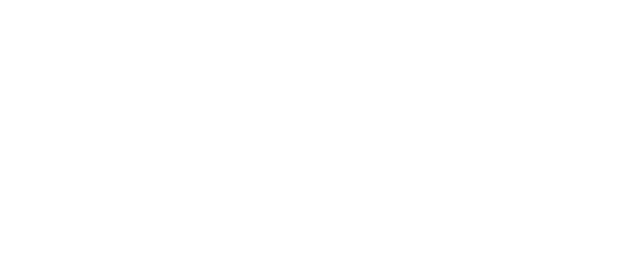
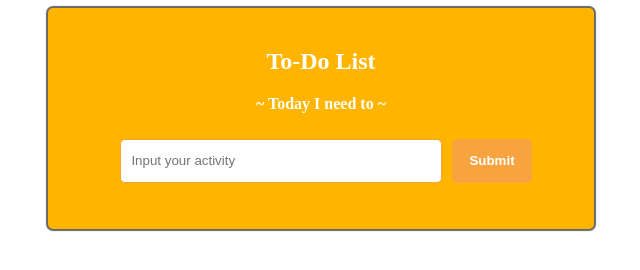
Before and after one commit to dts-kominfo-rea2a/challenge-08-Khoirul02, a website: page index.html in a window 1280 px wide. Shown: the whole page, without its empty margins (319-959 px from the left). Drawn offline with Linux system fonts and the light colour scheme.

Commit message:
fix challenge v-1

```diff
--- a/index.html
+++ b/index.html
@@ -5,18 +5,26 @@
     <meta http-equiv="X-UA-Compatible" content="IE=edge" />
     <meta name="viewport" content="width=device-width, initial-scale=1.0" />
     <title>Challenge - DOM</title>
+    <link rel="stylesheet" href="./style.css">
   </head>
   <body>
     <div id="app">
       <!-- TODO: Buatlah sebuah header dengan id todo-title -->
       <!-- TODO: Buatlah sebuah subtitle dengan id todo-subtitle -->
-
+      <h2 id="todo-title"></h2>
+      <h3 id="todo-subtitle"></h3>
       <!-- Section: input -->
       <!-- TODO: Buatlah sebuah input bertipe text dengan id todo-input -->
       <!-- TODO: Buatlah sebuah button dengan id todo-submit -->
-
+      <section id="center">
+        <input id="todo-input" type="text" name="input" placeholder="Input your activity">
+        <button id="todo-submit">Submit</button>
+      </section>
       <!-- Section output -->
       <!-- TODO: Buatlah sebuah <ul> dengan id todo-output -->
+      <section>
+        <ul id="todo-output"></ul>
+      </section>
     </div>
 
     <!-- ! Untuk tantangan ini, script jangan diubah ke external js yah ! -->
@@ -25,17 +33,37 @@
       let button;
       let input;
       let output;
-
+      let btnOnKeyPress;
+      let title = document.createTextNode('To-Do List');
+      let subtitle = document.createTextNode('~ Today I need to ~');
+      document.getElementById('todo-title').appendChild(title);
+      document.getElementById('todo-subtitle').appendChild(subtitle);
       // TODO: Buatlah sebuah fungsi dengan nama fnClickHandler
       // Fungsi yang digunakan untuk menambahkan tulisan
       // Jangan ubah cara deklarasi fungsinya, cukup isi saja
-      function fnClickHandler(toDoItem) {}
+      function fnClickHandler(toDoItem) {
+        output = document.createElement('li');
+        input = document.getElementById('todo-input').value;
+        result = document.createTextNode(input);
+        output.appendChild(result);
+        document.getElementById('todo-output').append(output);
+        // clear input form
+        document.getElementById('todo-input').value='';
+      }
 
       // TODO: register event onclick / addEventListener untuk button
+      button = document.getElementById('todo-submit');
       // akan menjalankan fungsi fnClickHandler
+      button.addEventListener('click', fnClickHandler);
 
       // TODO: register event onkeypress / addEventListener untuk input
+      btnOnKeyPress = document.getElementById('todo-input');
       // sehingga saat di input ditekan enter akan menjalankan fungsi fnClickHandler juga
+      btnOnKeyPress.addEventListener('keypress', (event) => {
+        if (event.key === 'Enter' || event.keyCode === 13) {
+          fnClickHandler();
+        }
+      });
     </script>
   </body>
 </html>
--- /dev/null
+++ b/style.css
@@ -0,0 +1,48 @@
+#app {
+   box-shadow: 0px 0px 1px 2px #666666;
+   border-radius: 5px;
+   padding: 20px;
+   background-color: #FFb500;
+   margin: 0 auto;
+   width: 40%;
+}
+
+#center {
+    display: flex;
+    justify-content: center;
+}
+
+#todo-title {
+    text-align: center;
+    color: white;
+}
+
+#todo-subtitle {
+    text-align: center;
+    color: white;
+    font-size: 16px;
+}
+
+#todo-output {
+    color: white;
+    font-size: 16px;
+}
+
+#todo-input{
+    padding: 10px;
+    margin: 10px;
+    height: 22px;
+    width: 300px;
+    border-radius: 5px;
+    border:1px solid #f7a440;
+    outline:none;
+}
+
+#todo-submit {
+    height: 44px;
+    background-color: #f7a440;color: #fff;border: 1px solid #f7a440;
+    padding: 0 16px;
+    border-radius: 5px;
+    margin-top:10px;
+    font-weight: bold;
+}
```
